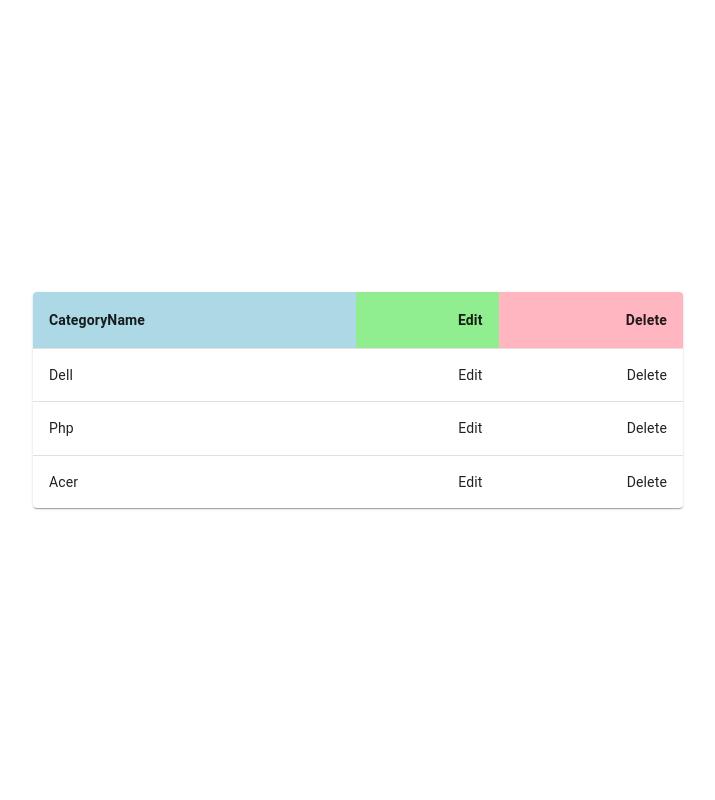
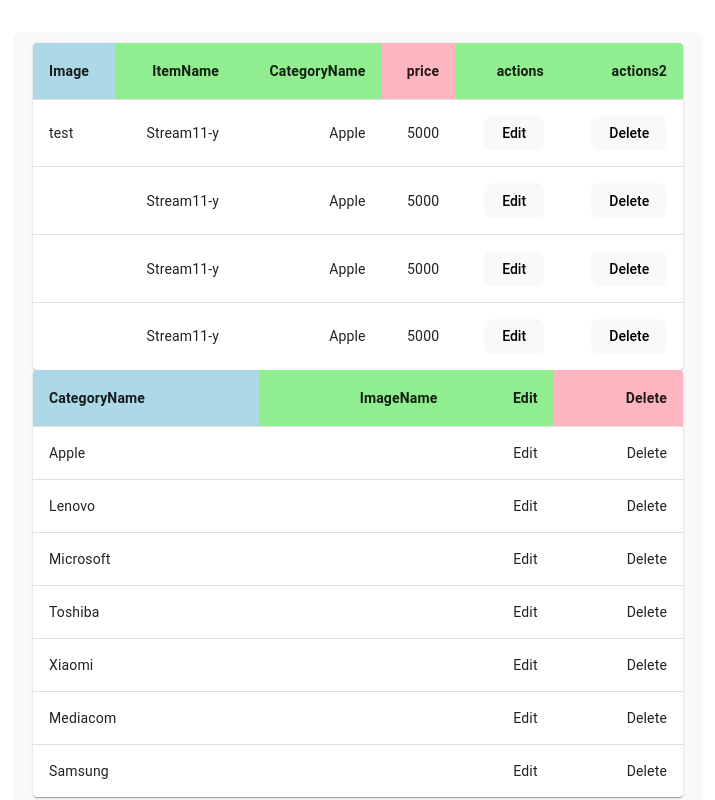
Before and after one commit to ba7rIbrahim/labshop, a React (Vite) app in the folder frontend/: page / in a window 1280 px wide. Shown: the top 800 px of the page, without its empty margins (282-997 px from the left). Built offline with nearby package versions, Linux system fonts and the light colour scheme.

Commit message:
Items Pges

```diff
--- a/frontend/package.json
+++ b/frontend/package.json
@@ -15,7 +15,8 @@
     "@mui/icons-material": "^6.1.5",
     "@mui/material": "^6.1.5",
     "react": "^18.3.1",
-    "react-dom": "^18.3.1"
+    "react-dom": "^18.3.1",
+    "react-router-dom": "^6.27.0"
   },
   "devDependencies": {
     "@eslint/js": "^9.13.0",
--- /dev/null
+++ b/frontend/src/AdminPannel.jsx
@@ -0,0 +1,19 @@
+import Categories from "./Component/Categories";
+import Items from "./Component/items";
+
+export default function AdminPannel(){
+    return(
+
+    <>
+    <button>
+        <Categories/>
+    </button>
+
+    <button>
+        <Items/>
+    </button>
+
+    </>
+    );
+
+}
--- a/frontend/src/App.jsx
+++ b/frontend/src/App.jsx
@@ -1,9 +1,9 @@
 //import { useState } from 'react'
 //import reactLogo from './assets/react.svg'
 // viteLogo from '/vite.svg'
+import AdminPannel from './AdminPannel';
 import './App.css'
 import Categories from './Component/Categories';
-
 
 
 
@@ -12,7 +12,9 @@
 
   return (
   <div>
-<Categories/>
+       {/* <Categories/>   */}
+
+<AdminPannel/>
   </div>
 
 
--- a/frontend/src/Component/Categories.jsx
+++ b/frontend/src/Component/Categories.jsx
@@ -1,22 +1,5 @@
 
-//   import * as React from 'react';
-// import Button from '@mui/material/Button';
-// import Stack from '@mui/material/Stack';
-
-// export default function Categories() {
-//   return (
-//     <Stack direction="row" spacing={2}>
-//       <Button variant="contained">Contained</Button>
-//       <Button variant="contained" disabled>
-//         Disabled
-//       </Button>
-//       <Button variant="contained" href="#contained-buttons">
-//         Link
-//       </Button>
-//     </Stack>
-//   );
-// }
-import * as React from 'react';
+//import * as React from 'react';
 import Table from '@mui/material/Table';
 import TableBody from '@mui/material/TableBody';
 import TableCell from '@mui/material/TableCell';
@@ -24,21 +7,33 @@
 import TableHead from '@mui/material/TableHead';
 import TableRow from '@mui/material/TableRow';
 import Paper from '@mui/material/Paper';
+import Items from './items';
+
+
 
 const rows = [
-  { name: 'Dell',  fat: "Edit", carbs: "Delete" },
-  { name: 'Php',  fat: "Edit", carbs: "Delete" },
-  { name: 'Acer', fat: "Edit", carbs: "Delete" },
+  { name: 'Apple',ImageName:"",  actions: "Edit", actions2: "Delete" },
+  { name: 'Lenovo',ImageName:"",  actions: "Edit", actions2: "Delete" },
+  { name: 'Microsoft',ImageName:"",  actions: "Edit", actions2: "Delete"  },
+  { name: 'Toshiba',ImageName:"",  actions: "Edit", actions2: "Delete"  },
+  { name: 'Xiaomi',ImageName:"",  actions: "Edit", actions2: "Delete"  },
+  { name: 'Mediacom',ImageName:"",  actions: "Edit", actions2: "Delete"  },
+  { name: 'Samsung',ImageName:"",  actions: "Edit", actions2: "Delete"  },
 ];
 
 export default function Categories() {
   return (
+    <>
+<Items/>
+
     <TableContainer component={Paper}>
       <Table sx={{ minWidth: 650 }} aria-label="simple table">
         <TableHead>
           <TableRow>
             <TableCell
- sx={{ backgroundColor: 'lightblue', fontWeight: 'bold' }}>CategoryName</TableCell>
+           sx={{ backgroundColor: 'lightblue', fontWeight: 'bold' }}>CategoryName</TableCell>
+
+         <TableCell align="right" sx={{ backgroundColor: 'lightgreen', fontWeight: 'bold' }}>ImageName</TableCell>
             <TableCell align="right" sx={{ backgroundColor: 'lightgreen', fontWeight: 'bold' }}>Edit</TableCell>
             <TableCell align="right" sx={{ backgroundColor: 'lightpink', fontWeight: 'bold' }}>Delete</TableCell>
           </TableRow>
@@ -50,17 +45,18 @@
               sx={{ '&:last-child td, &:last-child th': { border: 0 } }}
             >
               <TableCell component="th" scope="row">
-
                 {row.name}
               </TableCell>
+              <TableCell align="right">{row.ImageName}</TableCell>
 
-              <TableCell align="right">{row.fat}</TableCell>
+              <TableCell align="right">{row.actions}</TableCell>
 
-              <TableCell align="right">{row.carbs}</TableCell>
+              <TableCell align="right">{row.actions2}</TableCell>
             </TableRow>
           ))}
         </TableBody>
       </Table>
     </TableContainer>
+    </>
   );
 }
--- /dev/null
+++ b/frontend/src/Component/Items.jsx
@@ -0,0 +1,61 @@
+
+//import * as React from 'react';
+import Table from '@mui/material/Table';
+import TableBody from '@mui/material/TableBody';
+import TableCell from '@mui/material/TableCell';
+import TableContainer from '@mui/material/TableContainer';
+import TableHead from '@mui/material/TableHead';
+import TableRow from '@mui/material/TableRow';
+import Paper from '@mui/material/Paper';
+
+
+export default function Items(){
+
+
+const rows = [
+    {Image:"test", ItemName:"Stream11-y",CategoryName:"Apple",  price: "5000", actions1:<button>Edit</button>,actions2: <button>Delete</button>  },
+    {Image:"", ItemName:"Stream11-y",CategoryName:"Apple",  price: "5000", actions1:<button>Edit</button>,actions2: <button>Delete</button>  },
+    {Image:"", ItemName:"Stream11-y",CategoryName:"Apple",  price: "5000", actions1:<button>Edit</button>,actions2: <button>Delete</button> },
+    {Image:"", ItemName:"Stream11-y",CategoryName:"Apple",  price: "5000", actions1:<button>Edit</button> ,actions2: <button>Delete</button> },
+  ];
+    return(
+       <>
+
+    <TableContainer component={Paper}>
+      <Table sx={{ minWidth: 650 }} aria-label="simple table">
+        <TableHead>
+          <TableRow>
+            <TableCell
+           sx={{ backgroundColor: 'lightblue', fontWeight: 'bold' }}>Image</TableCell>
+
+         <TableCell align="right" sx={{ backgroundColor: 'lightgreen', fontWeight: 'bold' }}>ItemName</TableCell>
+            <TableCell align="right" sx={{ backgroundColor: 'lightgreen', fontWeight: 'bold' }}>CategoryName</TableCell>
+            <TableCell align="right" sx={{ backgroundColor: 'lightpink', fontWeight: 'bold' }}>price</TableCell>
+            <TableCell align="right" sx={{ backgroundColor: 'lightgreen', fontWeight: 'bold' }}>actions</TableCell>
+            <TableCell align="right" sx={{ backgroundColor: 'lightgreen', fontWeight: 'bold' }}>actions2</TableCell>
+          </TableRow>
+        </TableHead>
+        <TableBody>
+          {rows.map((row) => (
+            <TableRow
+              key={row.name}
+              sx={{ '&:last-child td, &:last-child th': { border: 0 } }}
+            >
+              <TableCell component="th" scope="row">
+                {row.Image}
+              </TableCell>
+              <TableCell align="right">{row.ItemName}</TableCell>
+              <TableCell align="right">{row.CategoryName}</TableCell>
+              <TableCell align="right">{row.price}</TableCell>
+              <TableCell align="right">{row.actions1}</TableCell>
+              <TableCell align="right">{row.actions2}</TableCell>
+
+            </TableRow>
+          ))}
+        </TableBody>
+      </Table>
+    </TableContainer>
+
+       </>
+    );
+}
```
Also changed, not shown: 2 other files (tests, documents, lock files or other folders).
